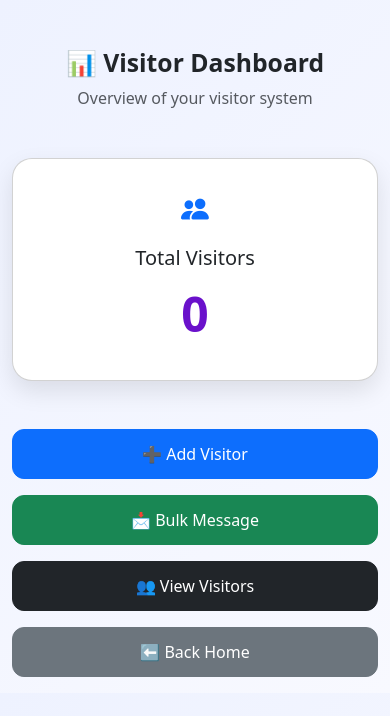
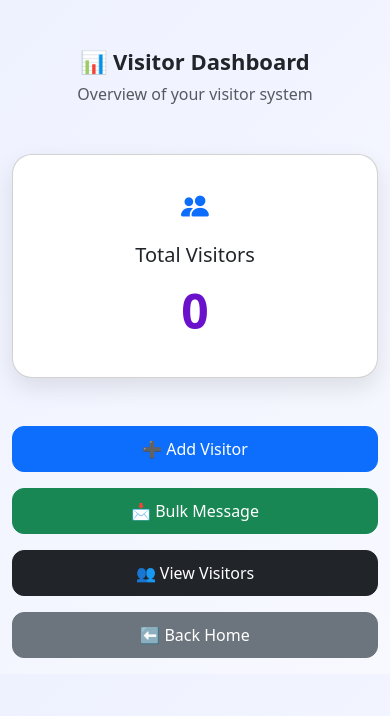
Before and after one commit to Ankit13github/Visitor_Management_System, a Flask app: page /dashboard in a window 390 px wide. Shown: the top 716 px of the page. Run offline with Flask 3, Linux system fonts and the light colour scheme; data that the repository does not hold is empty; some libraries are stand-ins or nearby versions.

Commit message:
Enhance dashboard layout with responsive styles
Added responsive design for smaller screens with media queries.

```diff
--- a/templates/dashboard.html
+++ b/templates/dashboard.html
@@ -1,6 +1,8 @@
 <!DOCTYPE html>
 <html>
 <head>
+    <meta charset="UTF-8">
+    <meta name="viewport" content="width=device-width, initial-scale=1">
     <title>Dashboard</title>
 
     <!-- Bootstrap -->
@@ -39,6 +41,21 @@
             border-radius: 12px;
             padding: 12px 20px;
             font-size: 16px;
+        }
+
+         @media (max-width: 768px) {
+            h1, h2, h3 {
+                font-size: 22px;
+            }
+
+            .btn {
+                font-size: 16px;
+                padding: 10px;
+            }
+
+            input, select {
+                font-size: 16px;
+            }
         }
     </style>
 </head>
```
